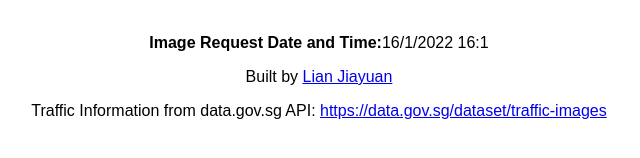
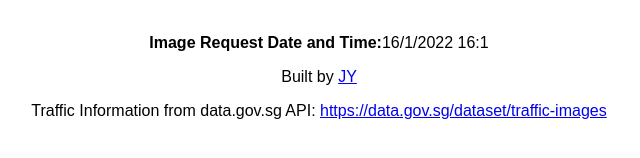
Before and after one commit to weirdyang/GoJBEatLokLok, a plain HTML site: page index.html in a window 1280 px wide. Shown: the part 170-328 px from the top of the page, without its empty margins (321-961 px from the left). Drawn offline with nearby package versions, Linux system fonts and the light colour scheme; no server answers.

Commit message:
Updated README and contact information.

```diff
--- a/index.html
+++ b/index.html
@@ -82,7 +82,7 @@
 
     <center>
 
-        <p>Built by <a href="mailto:lian.jiayuan@gmail.com">Lian Jiayuan</a></p>
+        <p>Built by <a href="https://github.com/jellyfishfingers">JY</a></p>
         <p>Traffic Information from data.gov.sg API: <a href="https://data.gov.sg/dataset/traffic-images">https://data.gov.sg/dataset/traffic-images</a></p>
 
 
```
Also changed, not shown: 1 other file.
